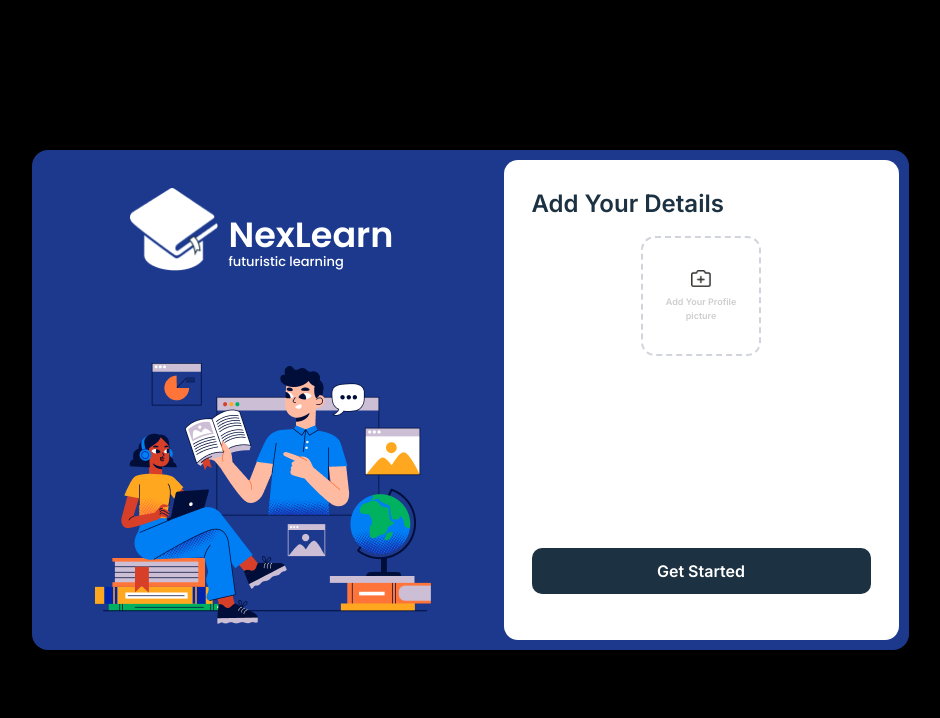
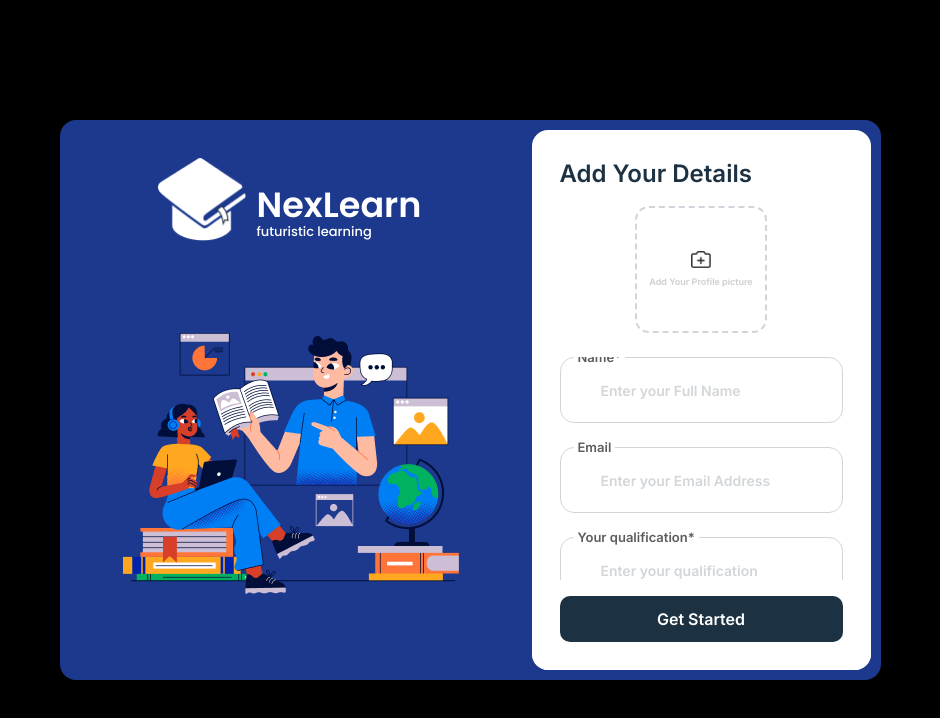
Before and after one commit to Fathima-Rafah-Karat/NexLearn, a Next.js app: page /add-details in a window 1280 px wide. Shown: the top 718 px of the page, without its empty margins (170-1110 px from the left). Built offline with nearby package versions, Linux system fonts and the light colour scheme.

Commit message:
implement form layout and styling in add details page

```diff
--- a/app/add-details/page.tsx
+++ b/app/add-details/page.tsx
@@ -6,7 +6,7 @@ import Link from "next/link";
 const AddDetails = () => {
     return (
         <div className="bg-black min-h-screen w-full flex items-center justify-center p-4 lg:p-10 overflow-y-auto">
-            <div className="bg-blue-900 rounded-[16px]">
+            <div className="bg-blue-900  rounded-[16px]">
                 <div className="flex md:flex-row flex-col   ">
                     <div className="gap-[92px] flex flex-col ">
                         <div className=" flex flex-row gap-[11px]">
@@ -19,25 +19,64 @@ const AddDetails = () => {
                         <Image src="/image/photo1.png" alt="photo" width={335} height={260} priority className="mx-[63px] mb-[26px] w-auto h-auto" />
 
                     </div>
-                    <div className="bg-white m-[10px] px-[28px] pt-[28px] pb-[28px] rounded-xl  ">
-                        <div className="xl:w-[339px] w-[320px] ">
+                    <div className="relative bg-white h-[540px]  m-[10px] rounded-[16px] flex flex-col xl:w-[339px] w-[320px] overflow-hidden">
+                        <div className="flex flex-col flex-shrink-0 px-[28px] pt-[28px]">
                             <h1 className=" text-color-text text-size-24 font-semibold font-inter leading-[32px] tracking-[0px] pb-[16px]">Add Your Details</h1>
-                            <div className="flex flex-col items-center mb-8">
-                                <div className="relative w-[120px] h-[120px] border-2 border-dashed border-[#D1D5DB] rounded-xl flex flex-col items-center justify-center cursor-pointer hover:bg-gray-50 transition-colors">
+                            <div className="flex flex-col items-center mb-6">
+                                <div className="relative w-[132px] h-[127px] border-2 border-dashed border-[#D1D5DB] rounded-xl flex flex-col items-center justify-center cursor-pointer hover:bg-gray-50 transition-colors">
                                     <div className="relative">
-                                        <Image src="/icon/file.png" alt="file" width={20} height={20}/>
+                                        <Image src="/icon/file.png" alt="file" width={20} height={20} />
                                     </div>
-                                    <p className="text-color-placeholder text-[9px] font-inter mt-2 text-center px-2">Add Your Profile picture</p>
+                                    <p className="text-color-placeholder font-inter font-medium text-[9px] leading-[12px] tracking-[0px] text-center pt-[8px] ">Add Your Profile picture</p>
                                 </div>
                             </div>
+                        </div>
+                        <div className="flex-1 overflow-y-auto px-[28px] scrollbar-hide h-[220px]">
+                            <form className="w-full space-y-6 pb-24">
+                                <div className="relative">
+                                    <label className=" absolute -top-2 left-[14px] bg-white text-size-13 font-normal text-[#5C5C5C] px-[4px] leading-[16px] tracking-[0px] font-inter z-10">
+                                        Name*
+                                    </label>
+                                    <div className="flex items-center gap-2.5 border border-[#D1D5DB] rounded-[14px] p-4 bg-white focus-within:ring-2 focus-within:ring-[#1C3141]/10 focus-within:border-[#1C3141] transition-all">
+                                        <Input type="text" placeholder="Enter your Full Name" className="flex-1 bg-transparent border-none outline-none text-[#1C3141] placeholder:text-[#1C3141]/20 font-inter text-[16px] font-medium leading-[24px] tracking-[0px] px-[24px] py-[16px] rounded-[8px] " />
+                                    </div>
+                                </div>
+
+                                <div className="relative">
+                                    <label className=" absolute -top-2 left-[14px] bg-white text-size-13 font-normal text-[#5C5C5C] px-[4px] leading-[16px] tracking-[0px] font-inter z-10">
+                                        Email
+                                    </label>
+                                    <div className="flex items-center gap-2.5 border border-[#D1D5DB] rounded-[14px] p-4 bg-white focus-within:ring-2 focus-within:ring-[#1C3141]/10 focus-within:border-[#1C3141] transition-all">
+                                        <Input type="email" placeholder="Enter your Email Address" className="flex-1 bg-transparent border-none outline-none text-[#1C3141] placeholder:text-[#1C3141]/20 font-inter text-[16px] font-medium leading-[24px] tracking-[0px] px-[24px] py-[16px] rounded-[8px] " />
+                                    </div>
+                                </div>
+
+                                <div className="relative">
+                                    <label className=" absolute -top-2 left-[14px] bg-white text-size-13 font-normal text-[#5C5C5C] px-[4px] leading-[16px] tracking-[0px] font-inter z-10">
+                                        Your qualification*
+                                    </label>
+                                    <div className="flex items-center gap-2.5 border border-[#D1D5DB] rounded-[14px] p-4 bg-white focus-within:ring-2 focus-within:ring-[#1C3141]/10 focus-within:border-[#1C3141] transition-all">
+                                        <Input type="text" placeholder="Enter your qualification" className="flex-1 bg-transparent border-none outline-none text-[#1C3141] placeholder:text-[#1C3141]/20 font-inter text-[16px] font-medium leading-[24px] tracking-[0px] px-[24px] py-[16px] rounded-[8px] " />
+                                    </div>
+                                </div>
+
+                                <div className="relative">
+                                    <label className=" absolute -top-2 left-[14px] bg-white text-size-13 font-normal text-[#5C5C5C] px-[4px] leading-[16px] tracking-[0px] font-inter z-10">
+                                        your phone number*
+                                    </label>
+                                    <div className="flex items-center gap-2.5 border border-[#D1D5DB] rounded-[14px] p-4 bg-white focus-within:ring-2 focus-within:ring-[#1C3141]/10 focus-within:border-[#1C3141] transition-all">
+                                        <Input type="number" placeholder="Enter your phone number" className="flex-1 bg-transparent border-none outline-none text-[#1C3141] placeholder:text-[#1C3141]/20 font-inter text-[16px] font-medium leading-[24px] tracking-[0px] px-[24px] py-[16px] rounded-[8px] " />
+                                    </div>
+                                </div>
+                            </form>
+                        </div>
+                        <div className="absolute bottom-0 left-0 right-0 bg-white px-[28px] pt-4 pb-[28px] z-50">
                             <Link href="/otp-verification">
-                                <button className="mt-48 font-inter text-size-16 font-semibold leading-[16px] tracking-[0px] text-[#FFFFFF] bg-color-text w-full py-[15px] rounded-[10px] flex items-center justify-center hover:opacity-90 transition-opacity">
+                                <button className="font-inter text-size-16 font-semibold leading-[16px] tracking-[0px] text-[#FFFFFF] bg-color-text w-full py-[15px] rounded-[10px] flex items-center justify-center hover:opacity-90 transition-opacity">
                                     Get Started
                                 </button>
                             </Link>
-
                         </div>
-
                     </div>
                 </div>
             </div>
```
